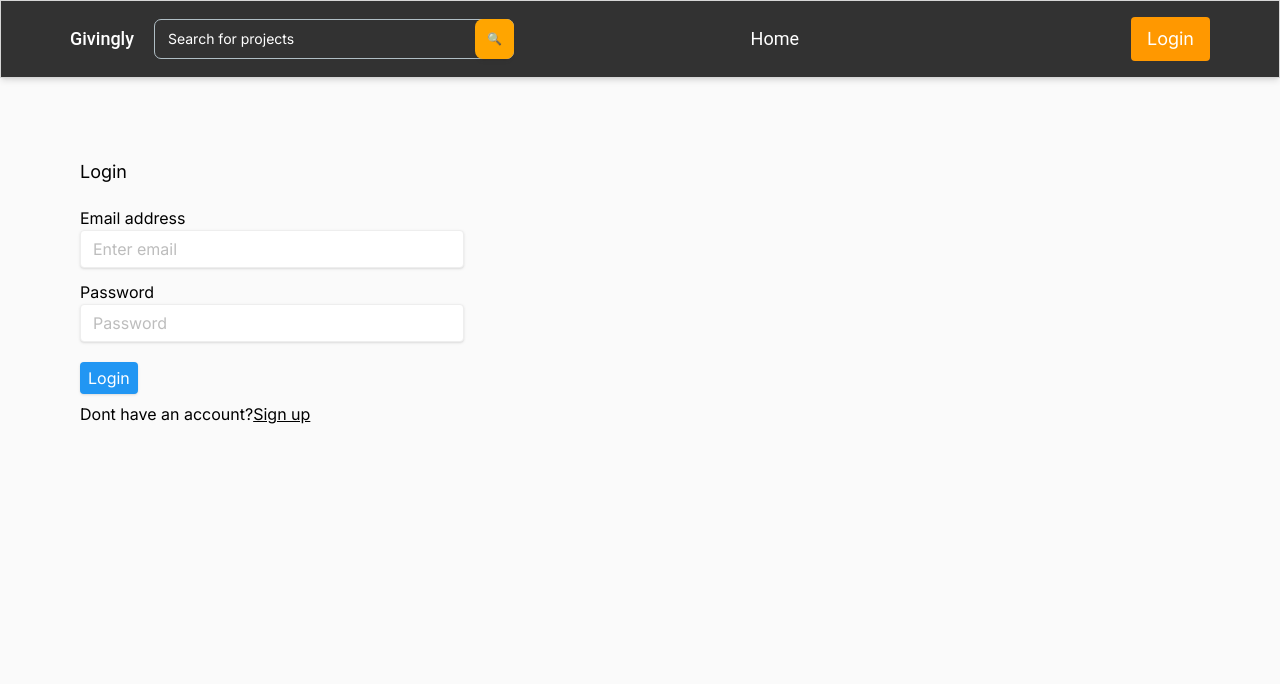
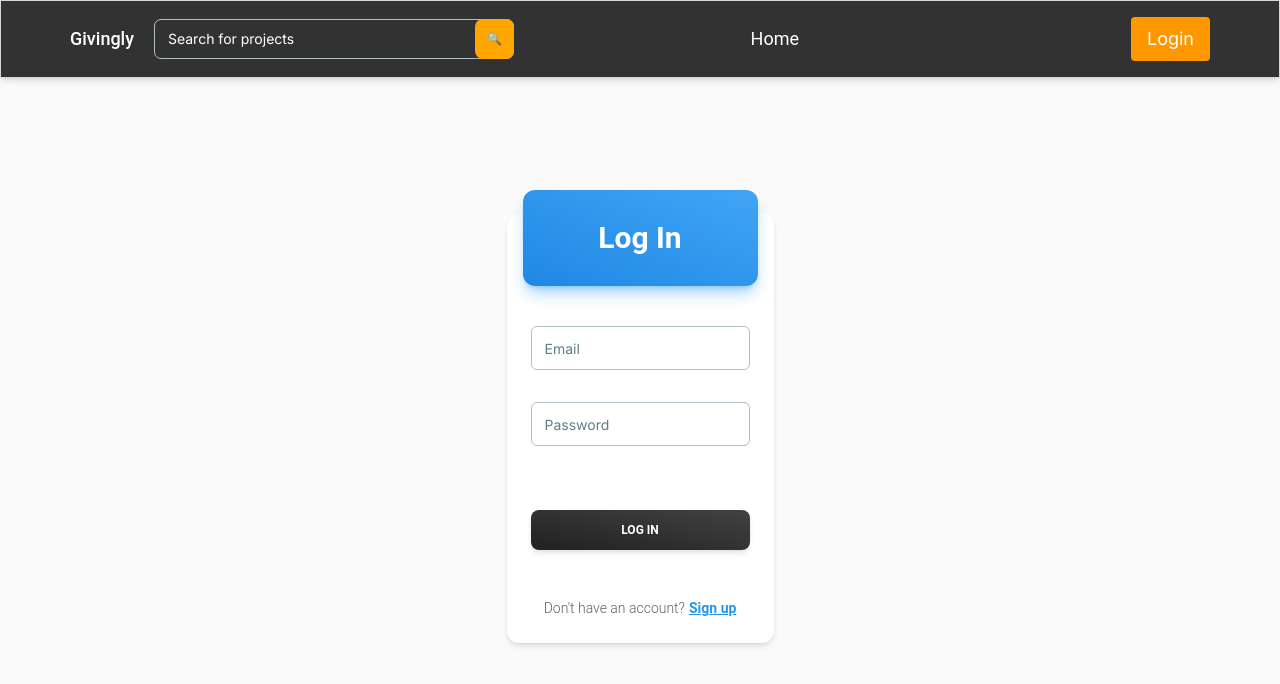
Before and after one commit to 202303-PRM-TR-FEW/Crowdfunding-Platform-Team-10, a Next.js app: page /login in a window 1280 px wide. Shown: the top 684 px of the page. Built offline with nearby package versions, Linux system fonts and the light colour scheme; no server answers; the database is empty.

Commit message:
added validation to login form

```diff
--- /dev/null
+++ b/app/components/forms/LoginForm.jsx
@@ -0,0 +1,136 @@
+"use client";
+
+import { useRouter } from "next/navigation";
+// import { useAuth } from "../context/AuthContext";
+import Link from "next/link";
+import {
+  CardHeader,
+  CardBody,
+  CardFooter,
+  Typography,
+  Input,
+  Button,
+  Card,
+} from "@material-tailwind/react";
+import { InformationCircleIcon } from "@heroicons/react/24/solid";
+
+import { useForm } from "react-hook-form";
+import { yupResolver } from "@hookform/resolvers/yup";
+import * as yup from "yup";
+import { useAuth } from "@/context/AuthContext";
+const schema = yup
+  .object({
+    email: yup
+      .string()
+      .required("Email is Required !")
+      .email("Use a Valid Email"),
+    password: yup.string().required("Password is Required !"),
+  })
+  .required();
+
+const LoginForm = () => {
+  const {
+    register,
+    handleSubmit,
+
+    formState: { errors },
+  } = useForm({
+    defaultValues: {
+      email: "",
+      password: "",
+    },
+    resolver: yupResolver(schema),
+  });
+
+  const router = useRouter();
+  const { user, login } = useAuth();
+
+  const onSubmit = async (data) => {
+    console.log(data.email, data.password);
+    try {
+      await login(data.email, data.password);
+      router.push("/profile");
+    } catch (err) {
+      console.log(err);
+    }
+  };
+
+  return (
+    <div className="flex justify-center items-center">
+      <Card className="max-w-max mt-24">
+        <CardHeader
+          variant="gradient"
+          color="blue"
+          className="mb-4 grid h-24 place-items-center"
+        >
+          <Typography variant="h3" color="white">
+            Log In
+          </Typography>
+        </CardHeader>
+        <CardBody className="flex flex-col gap-4">
+          <form
+            className="flex flex-col gap-2"
+            onSubmit={handleSubmit(onSubmit)}
+          >
+            <div>
+              <Input
+                label="Email"
+                size="lg"
+                defaultValue="test"
+                {...register("email")}
+              />
+              <Typography
+                variant="small"
+                className="flex items-center gap-1 font-normal mt-2 text-red-800 mb-4"
+              >
+                {errors.email && (
+                  <InformationCircleIcon className="w-4 h-4 -mt-px" />
+                )}
+                {errors.email?.message}
+              </Typography>
+            </div>
+            <div>
+              <Input label="Password" size="lg" {...register("password")} />
+              <Typography
+                variant="small"
+                className="flex items-center gap-1 font-normal mt-2 text-red-800 mb-4"
+              >
+                {errors.password && (
+                  <InformationCircleIcon className="w-4 h-4 -mt-px" />
+                )}
+                {errors.password?.message}
+              </Typography>
+            </div>
+
+            <Button
+              className="mt-8 "
+              type="submit"
+              variant="gradient"
+              fullWidth
+            >
+              Log In
+            </Button>
+          </form>
+        </CardBody>
+        <CardFooter className="pt-0">
+          <Typography variant="small" className="mt-6 flex justify-center">
+            Don't have an account?
+            <Typography
+              as="a"
+              href="#signup"
+              variant="small"
+              color="blue"
+              className="ml-1 font-bold"
+            >
+              <Link href="/signup" className="underline">
+                Sign up
+              </Link>
+            </Typography>
+          </Typography>
+        </CardFooter>
+      </Card>
+    </div>
+  );
+};
+
+export default LoginForm;
--- a/app/layout.js
+++ b/app/layout.js
@@ -3,7 +3,6 @@ import { Inter } from "next/font/google";
 import { AuthContextProvider } from "./context/AuthContext";
 import { FundProvider } from "./context/FundContext";
 import Nav from "./components/Nav";
-
 
 const inter = Inter({ subsets: ["latin"] });
 
@@ -12,17 +11,14 @@ export const metadata = {
   description: "Generated by create next app",
 };
 export default function RootLayout({ children }) {
-
   return (
     <html lang="en">
       <FundProvider>
-        <body className={inter.className} >
+        <body className={inter.className}>
           <AuthContextProvider>
-
             {/* <Navbar /> */}
             <Nav />
             <div className="p-5 md:p-7 lg:p-10">{children}</div>
-
           </AuthContextProvider>
         </body>
       </FundProvider>
--- a/app/login/page.js
+++ b/app/login/page.js
@@ -1,80 +1,64 @@
 "use client";
 
-import { useRouter } from "next/navigation";
-import React, { useState } from "react";
-import { useAuth } from "../context/AuthContext";
-import Link from "next/link";
+import LoginForm from "@/components/forms/LoginForm";
+
+// import { useRouter } from "next/navigation";
+// import { useAuth } from "../context/AuthContext";
+// import Link from "next/link";
+// import {
+//   CardHeader,
+//   CardBody,
+//   CardFooter,
+//   Typography,
+//   Input,
+//   Button,
+//   Card,
+// } from "@material-tailwind/react";
+// import { InformationCircleIcon } from "@heroicons/react/24/solid";
+
+// import { useForm } from "react-hook-form";
+// import { yupResolver } from "@hookform/resolvers/yup";
+// import * as yup from "yup";
+// const schema = yup
+//   .object({
+//     email: yup
+//       .string()
+//       .required("Email is Required !")
+//       .email("Use a Valid Email"),
+//     password: yup.string().required("Password is Required !"),
+//   })
+//   .required();
 
 const Login = () => {
-  const inputStyle =
-    "shadow appearance-none border border-grey-500 rounded w-full py-2 px-3 text-gray-700 mb-3 leading-tight focus:outline-none focus:shadow-outline";
-  const formStyle = "w-full max-w-sm m-10";
+  // const {
+  //   register,
+  //   handleSubmit,
 
-  const router = useRouter();
-  const { user, login } = useAuth();
-  const [data, setData] = useState({
-    email: "",
-    password: "",
-  });
+  //   formState: { errors },
+  // } = useForm({
+  //   defaultValues: {
+  //     email: "",
+  //     password: "",
+  //   },
+  //   resolver: yupResolver(schema),
+  // });
 
-  const handleLogin = async (e) => {
-    e.preventDefault();
+  // const router = useRouter();
+  // const { user, login } = useAuth();
 
-    try {
-      await login(data.email, data.password);
-      router.push("/profile");
-    } catch (err) {
-      console.log(err);
-    }
-  };
+  // const onSubmit = async (data) => {
+  //   console.log(data.email, data.password);
+  //   try {
+  //     await login(data.email, data.password);
+  //     router.push("/profile");
+  //   } catch (err) {
+  //     console.log(err);
+  //   }
+  // };
 
   return (
-    <div>
-      <form onSubmit={handleLogin} className={formStyle}>
-        <h1 className="text-lg my-5">Login</h1>
-        <div>
-          <label>Email address</label>
-          <input
-            className={inputStyle}
-            onChange={(e) =>
-              setData({
-                ...data,
-                email: e.target.value,
-              })
-            }
-            value={data.email}
-            required
-            type="email"
-            placeholder="Enter email"
-          />
-        </div>
-
-        <div>
-          <label>Password</label>
-          <input
-            className={inputStyle}
-            onChange={(e) =>
-              setData({
-                ...data,
-                password: e.target.value,
-              })
-            }
-            value={data.password}
-            required
-            type="password"
-            placeholder="Password"
-          />
-        </div>
-        <button
-          type="submit"
-          className="shadow bg-blue-500 hover:bg-purple-400 focus:shadow-outline focus:outline-none text-white my-2 py-1 px-2 rounded"
-        >
-          Login
-        </button>
-      <p>Dont have an account?
-        <Link href="/signup" className="underline">Sign up</Link>
-      </p>
-      </form>
+    <div className="flex justify-center items-center">
+      <LoginForm />
     </div>
   );
 };
```
